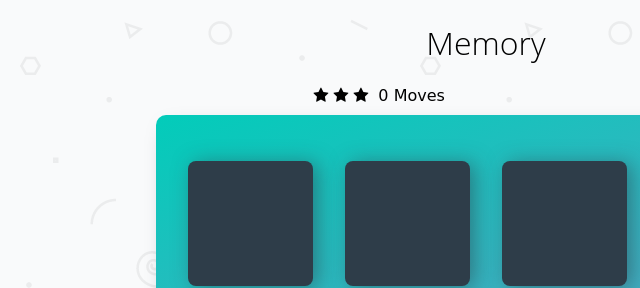
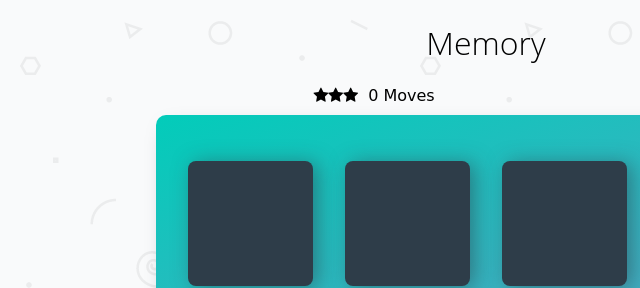
Before and after one commit to kasiaphilly/memory, a plain HTML site: page index.html in a window 1280 px wide. Shown: the top 288 px of the page, 154-794 px from the left. Drawn offline with nearby package versions, Linux system fonts and the light colour scheme; a web font is replaced by a local one.

Commit message:
creates star panel in JS

```diff
--- a/index.html
+++ b/index.html
@@ -18,11 +18,7 @@
 
         <section class="score-panel"> <!--
           do in the end after knowing number of tries -->
-        	<ul class="stars">
-        		<li><i class="fa fa-star"></i></li>
-        		<li><i class="fa fa-star"></i></li>
-        		<li><i class="fa fa-star"></i></li>
-        	</ul>
+        	<ul class="stars"></ul>
 
         	<span id="moves">0</span> Moves
           <!-- add a counter of attempts -->
--- a/js/app.js
+++ b/js/app.js
@@ -26,7 +26,6 @@ function shuffleCards(array) {
 shuffleCards(cardImages);
 
 // create and display the cards on the deck
-
 const myDeck = document.querySelector(".deck");
 
  for (var i=0; i<cardImages.length; i++) {
@@ -36,6 +35,17 @@ const myDeck = document.querySelector(".deck");
    card.insertAdjacentHTML('afterbegin', `<i class='${cardImage}'></i>`);
    myDeck.appendChild(card);
    };
+
+// create and display the stars panel
+
+const starPanel = document.querySelector(".stars");
+
+for (var i=0; i<3; i++) {
+  const star = document.createElement("LI");
+  star.insertAdjacentHTML('afterbegin', `<i class="fa fa-star"></i>`);
+  starPanel.appendChild(star);
+  };
+
 
 // add click counter
 let clickCount=0;
@@ -120,7 +130,6 @@ function checkMatch() {
 
 
 // if all cards have matched, display a message with the final score
-
 function endMessage() {
   const moves = moveCount;
   alert(`End of the game! It took you ${moves} moves to complete it`);
@@ -138,9 +147,6 @@ currentValue.addEventListener("click", function (e) {
     storeImage(currentValue);
     // compare cards (if they are 2 different ones!!!)
     delay();
-
-
-
     console.log(clickCount);
   });
 });
```
